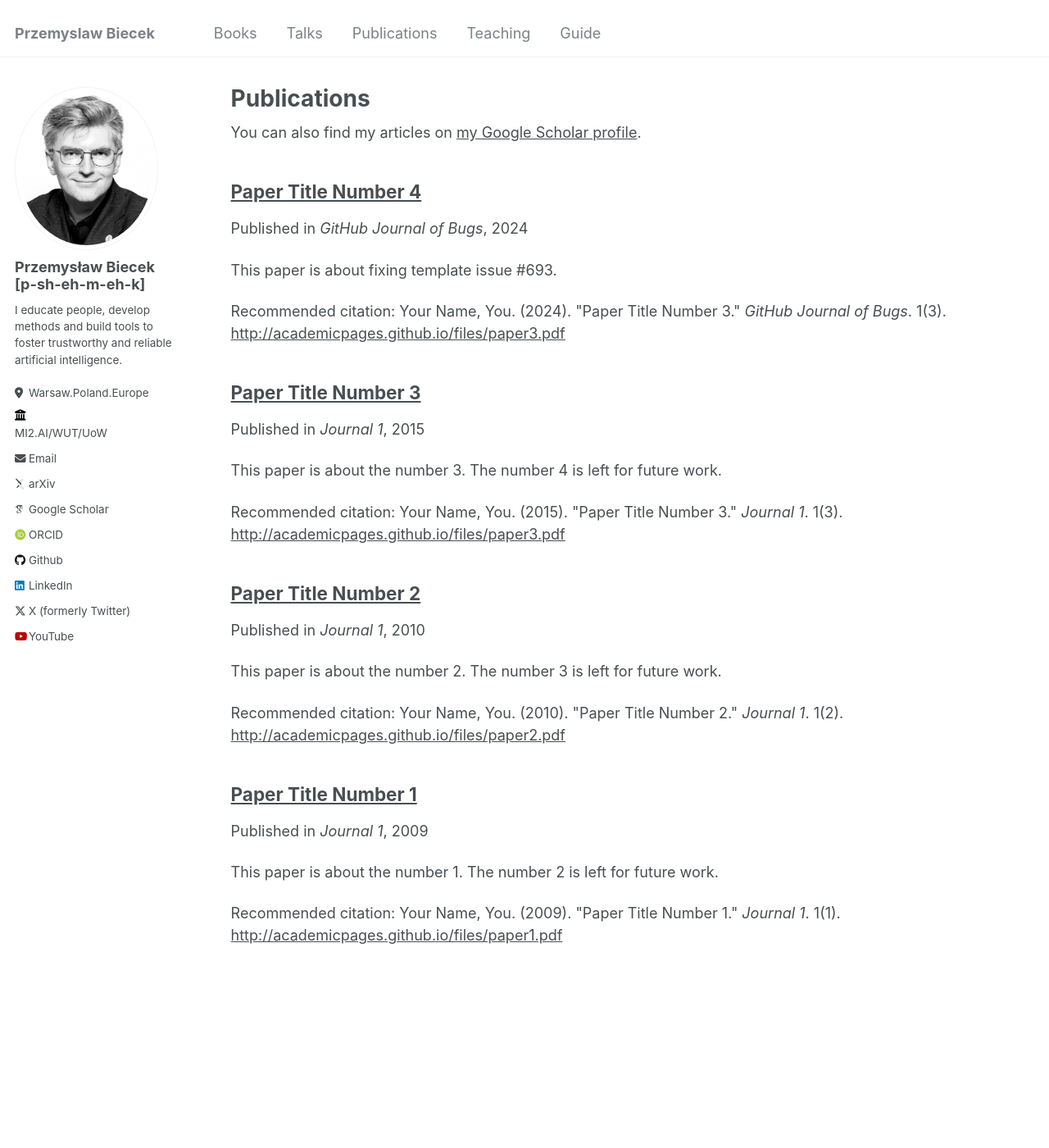
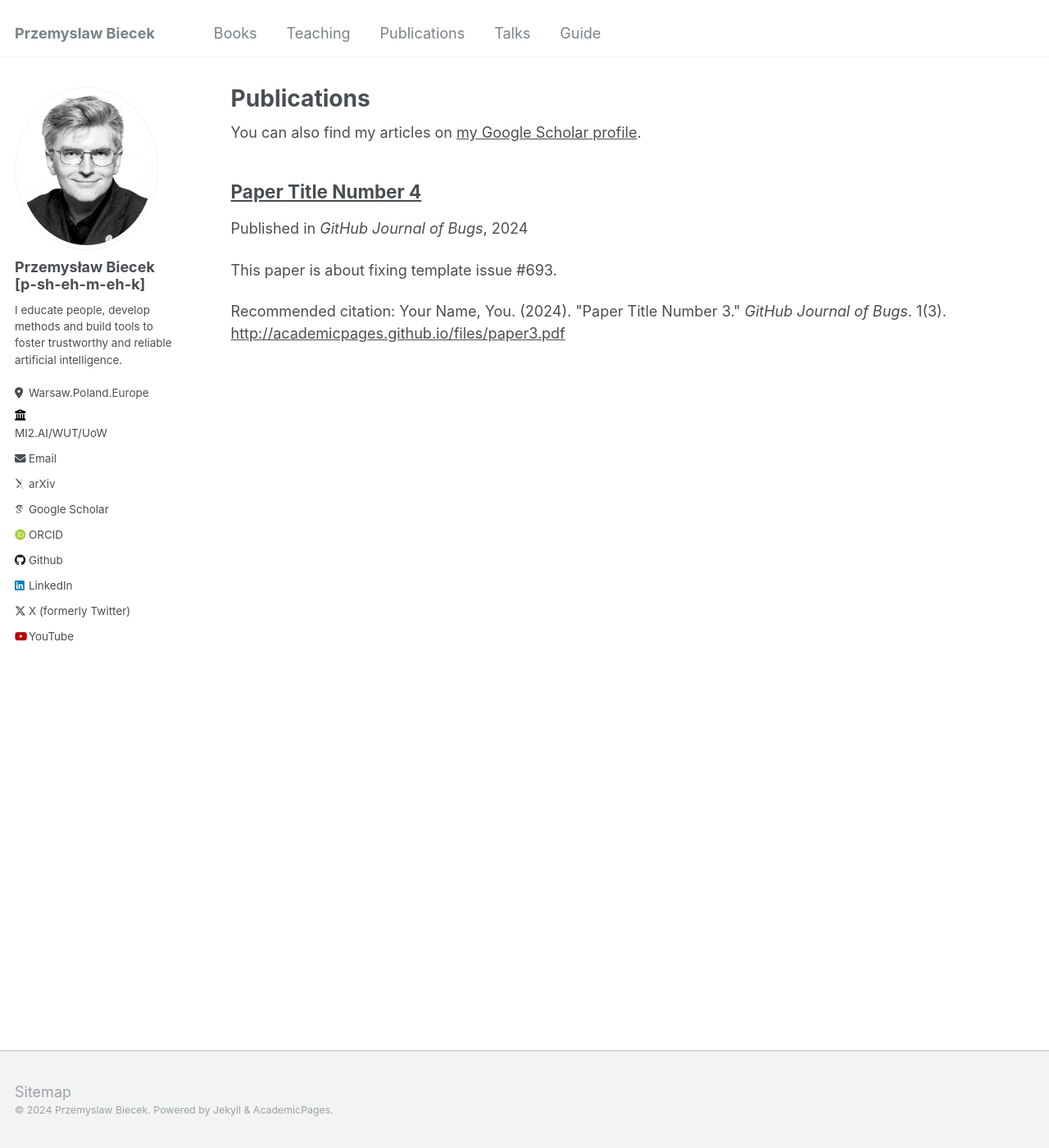
Before and after one commit to pbiecek/pbiecek.github.io, a Jekyll site: the page built from _pages/publications.md, in a window 1280 px wide and 1400 px high. Shown: the whole window at 82% size. Built offline with Jekyll 4.4.1, drawn with Linux system fonts in a browser that asks for light colours; some web fonts are replaced.

Commit message:
fixed ToC

```diff
--- a/_publications/2009-10-01-paper-title-number-1.md
+++ /dev/null
@@ -1,12 +0,0 @@
----
-title: "Paper Title Number 1"
-collection: publications
-permalink: /publication/2009-10-01-paper-title-number-1
-excerpt: 'This paper is about the number 1. The number 2 is left for future work.'
-date: 2009-10-01
-venue: 'Journal 1'
-paperurl: 'http://academicpages.github.io/files/paper1.pdf'
-citation: 'Your Name, You. (2009). &quot;Paper Title Number 1.&quot; <i>Journal 1</i>. 1(1).'
----
-
-The contents above will be part of a list of publications, if the user clicks the link for the publication than the contents of section will be rendered as a full page, allowing you to provide more information about the paper for the reader. When publications are displayed as a single page, the contents of the above "citation" field will automatically be included below this section in a smaller font.
--- a/_publications/2010-10-01-paper-title-number-2.md
+++ /dev/null
@@ -1,12 +0,0 @@
----
-title: "Paper Title Number 2"
-collection: publications
-permalink: /publication/2010-10-01-paper-title-number-2
-excerpt: 'This paper is about the number 2. The number 3 is left for future work.'
-date: 2010-10-01
-venue: 'Journal 1'
-paperurl: 'http://academicpages.github.io/files/paper2.pdf'
-citation: 'Your Name, You. (2010). &quot;Paper Title Number 2.&quot; <i>Journal 1</i>. 1(2).'
----
-
-The contents above will be part of a list of publications, if the user clicks the link for the publication than the contents of section will be rendered as a full page, allowing you to provide more information about the paper for the reader. When publications are displayed as a single page, the contents of the above "citation" field will automatically be included below this section in a smaller font.
--- a/_publications/2015-10-01-paper-title-number-3.md
+++ /dev/null
@@ -1,12 +0,0 @@
----
-title: "Paper Title Number 3"
-collection: publications
-permalink: /publication/2015-10-01-paper-title-number-3
-excerpt: 'This paper is about the number 3. The number 4 is left for future work.'
-date: 2015-10-01
-venue: 'Journal 1'
-paperurl: 'http://academicpages.github.io/files/paper3.pdf'
-citation: 'Your Name, You. (2015). &quot;Paper Title Number 3.&quot; <i>Journal 1</i>. 1(3).'
----
-
-The contents above will be part of a list of publications, if the user clicks the link for the publication than the contents of section will be rendered as a full page, allowing you to provide more information about the paper for the reader. When publications are displayed as a single page, the contents of the above "citation" field will automatically be included below this section in a smaller font.
```
Also changed, not shown: _data/navigation.yml (+4 -4 lines).
